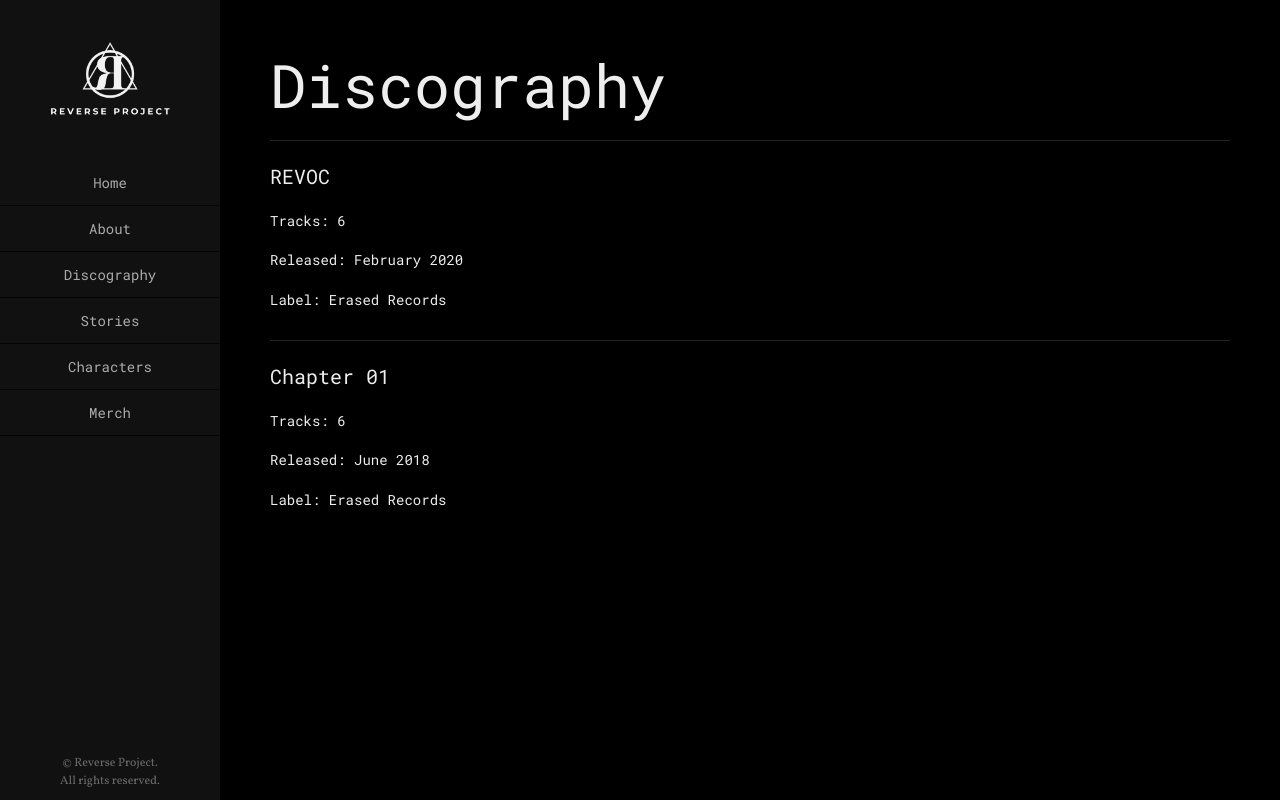
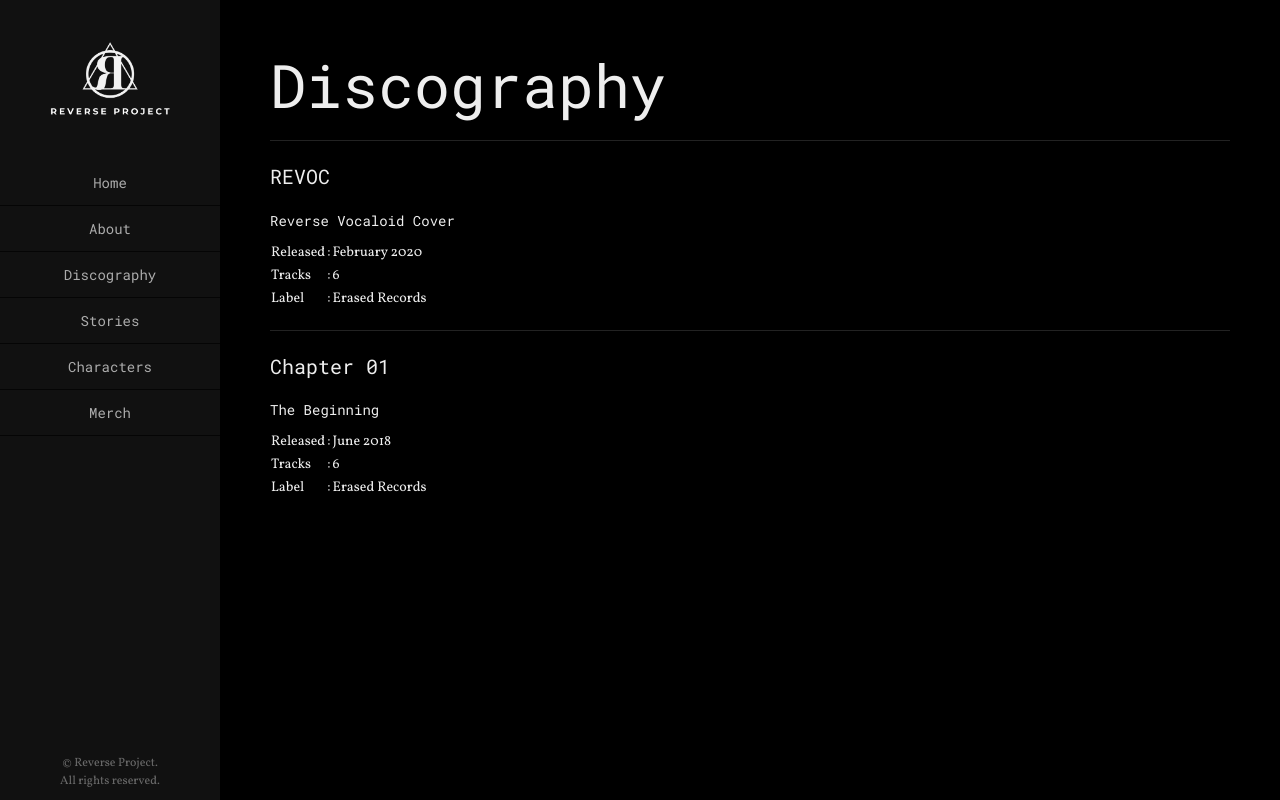
Before and after one commit to damaera/reverse-project, a Next.js app: page /discography in a window 1280 px wide. Built offline with nearby package versions, Linux system fonts and the light colour scheme.

Commit message:
credit and lyric component

```diff
--- /dev/null
+++ b/components/Credit.tsx
@@ -0,0 +1,29 @@
+import React from "react";
+
+type Props = {
+  credit: {
+    [key: string]: string;
+  };
+};
+
+export const Credit: React.FunctionComponent<Props> = ({ credit }) => {
+  return (
+    <div>
+      <table className="credit">
+        {Object.entries(credit).map(val => (
+          <tr>
+            <td>{val[0]}</td>
+            <td>:</td>
+            <td>{val[1]}</td>
+          </tr>
+        ))}
+      </table>
+      <style jsx>
+        {`
+          .credit {
+          }
+        `}
+      </style>
+    </div>
+  );
+};
--- a/pages/discography/index.tsx
+++ b/pages/discography/index.tsx
@@ -2,28 +2,47 @@ import * as React from "react";
 import Link from "next/link";
 import { Layout } from "../../components/Layout";
 import { Container } from "../../components/Container";
+import { Credit } from "../../components/Credit";
+
+const DISCOGRAPHY = [
+  {
+    slug: "revoc",
+    title: "REVOC",
+    subtitle: "Reverse Vocaloid Cover",
+    credit: {
+      Released: "February 2020",
+      Tracks: "6",
+      Label: "Erased Records"
+    }
+  },
+  {
+    slug: "chapter-01",
+    title: "Chapter 01",
+    subtitle: "The Beginning",
+    credit: {
+      Released: "June 2018",
+      Tracks: "6",
+      Label: "Erased Records"
+    }
+  }
+];
 
 const Page: React.FunctionComponent = () => (
   <Layout title="Discography">
     <Container>
       <h1>Discography</h1>
 
-      <Link href="/discography/revoc">
-        <div className="item">
-          <h3>REVOC</h3>
-          <h4>Tracks: 6</h4>
-          <h4>Released: February 2020</h4>
-          <h4>Label: Erased Records</h4>
-        </div>
-      </Link>
-      <Link href="/discography/chapter-01">
-        <div className="item">
-          <h3>Chapter 01</h3>
-          <h4>Tracks: 6</h4>
-          <h4>Released: June 2018</h4>
-          <h4>Label: Erased Records</h4>
-        </div>
-      </Link>
+      {DISCOGRAPHY.map(disc => (
+        <Link href={`/discography/${disc.slug}`}>
+          <a>
+            <div className="item">
+              <h3>{disc.title}</h3>
+              <h4>{disc.subtitle}</h4>
+              <Credit credit={disc.credit} />
+            </div>
+          </a>
+        </Link>
+      ))}
     </Container>
     <style jsx>{`
       .item {
```
Also changed, not shown: components/Lyric.tsx (added, +46 -0 lines), pages/discography/revoc/koi-wa-sensou.tsx (+6 -1 lines).
